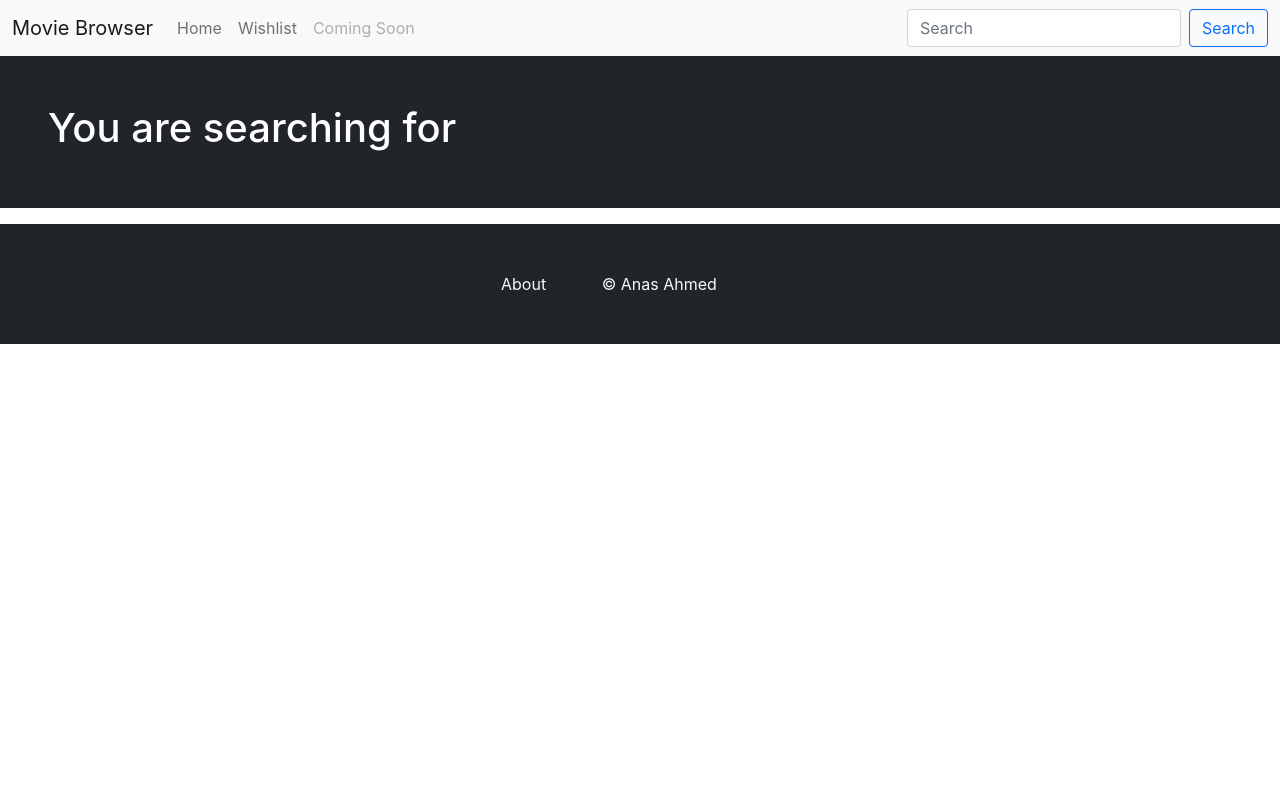
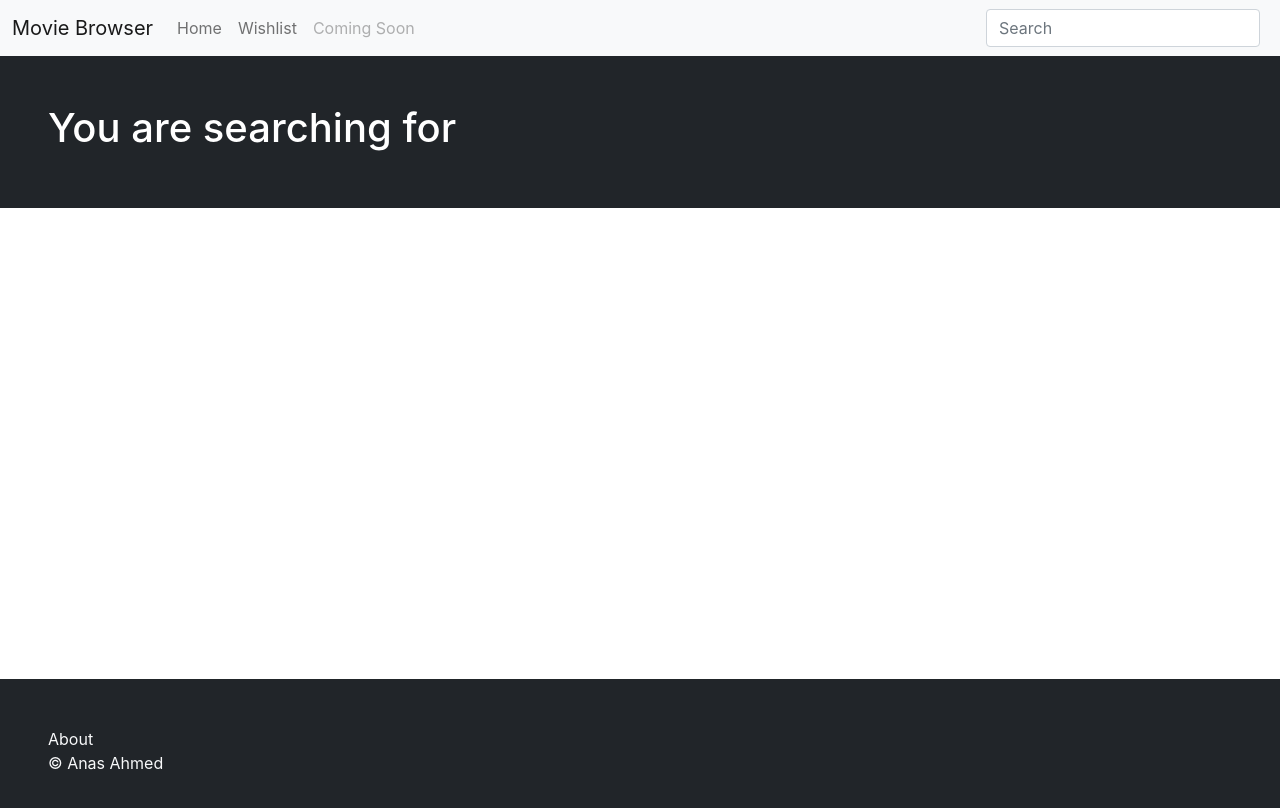
Before and after one commit to a14a19/moviebrowser, a React (Create React App) app: page /search in a window 1280 px wide. Shown: the top 808 px of the page. Built offline with nearby package versions, Linux system fonts and the light colour scheme.

Commit message:
moviebrowser

```diff
--- a/src/Components/footer.js
+++ b/src/Components/footer.js
@@ -4,12 +4,14 @@ const Footer = () => {
     return (
         <>
             <div className="container-fluid bg-dark p-5">
-                <div className="row align-items-center justify-content-center">
-                    <Link to='/about' className="col-1 text-light text-decoration-none">
+                <div className="align-items-center justify-content-center">
+                    <Link to='/about' className="col text-light text-decoration-none">
                         About
                     </Link>
-                    <p className="col-2 text-light mb-0">
-                        &copy; Anas Ahmed
+                    <p className="col">
+                        <a href="https://a14a19.github.io/" className="text-light text-decoration-none">
+                            &copy; Anas Ahmed
+                        </a>
                     </p>
                 </div>
             </div>
--- a/src/Components/navbar.js
+++ b/src/Components/navbar.js
@@ -57,13 +57,13 @@ const Navbar = ({ searchText, setSearchTexts }) => {
                             value={searchText}
                             onChange={updateSearchText}
                         />
-                        <button
+                        {/* <button
                             className="btn btn-outline-primary"
                             type="submit"
                             onClick={searchBtnClicked}
                         >
                             Search
-                        </button>
+                        </button> */}
                     </form>
                 </div>
             </div>
--- a/src/Components/search.js
+++ b/src/Components/search.js
@@ -50,7 +50,7 @@ const SearchView = ({ keyword, searchResults }) => {
         <>
             <Hero text={title} />
             {results &&
-                <div className="container-fluid">
+                <div className="container-fluid forheight">
                     <div className="row flex-wrap mx-3">
                         {results}
                     </div>
--- a/src/index.css
+++ b/src/index.css
@@ -17,3 +17,7 @@ code {
   font-family: source-code-pro, Menlo, Monaco, Consolas, 'Courier New',
     monospace;
 }
+
+.forheight {
+  min-height: calc(100vh - 345px);
+}
```
Also changed, not shown: src/App.css (line endings or trailing spaces).
